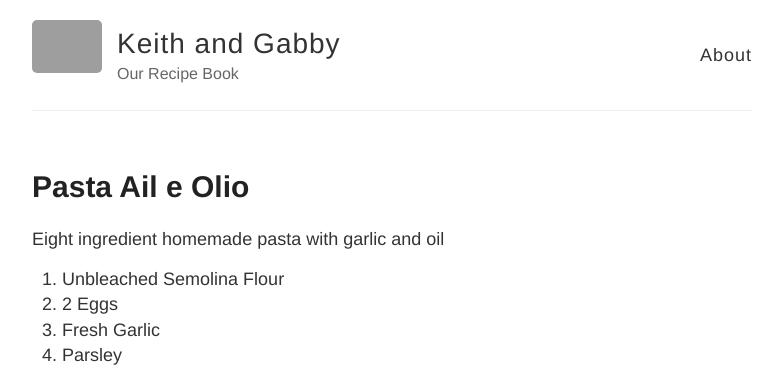
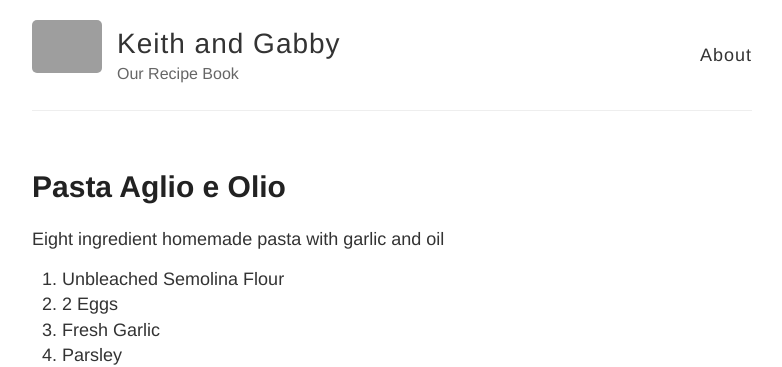
Before and after one commit to Kethku/Recipes, a Jekyll site: the page built from _posts/2018-1-6-Pasta-Aglio-e-Olio.md, in a window 1280 px wide. Shown: the top 367 px of the page, without its empty margins (248-1030 px from the left). Built offline with Jekyll 4.4.1, drawn with Linux system fonts in a browser that asks for light colours; grey boxes are pictures that could not be loaded.

Commit message:
sub title rename

```diff
--- a/_posts/2018-1-6-Pasta-Aglio-e-Olio.md
+++ b/_posts/2018-1-6-Pasta-Aglio-e-Olio.md
@@ -1,6 +1,6 @@
 ---
 layout: post
-title: Pasta Ail e Olio
+title: Pasta Aglio e Olio
 ---
 
 Eight ingredient homemade pasta with garlic and oil
@@ -25,7 +25,7 @@ machine to cut noodles or generously flour surface and rolling pins before
 rolling out into foot by two foot sheet. Fold sheet into long tube and cut
 noodles to size.
 
-[https://www.youtube.com/watch?v=bJUiWdM__Qw](Binging with Babish Pasta Ail e Olio)
+[https://www.youtube.com/watch?v=bJUiWdM__Qw](Binging with Babish Pasta Aglio e Olio)
 
 Slice garlic into thin slices. Chop parsley finely. Cut lemon in half. Grate
 parmesian to taste. Boil pot of water with salt. Heat olive oil in non stick
```
